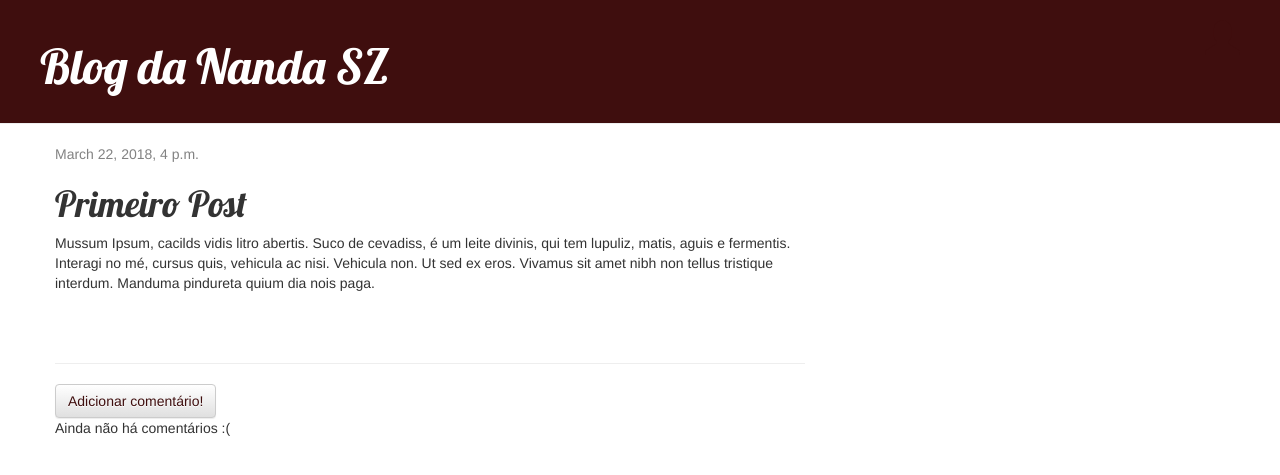
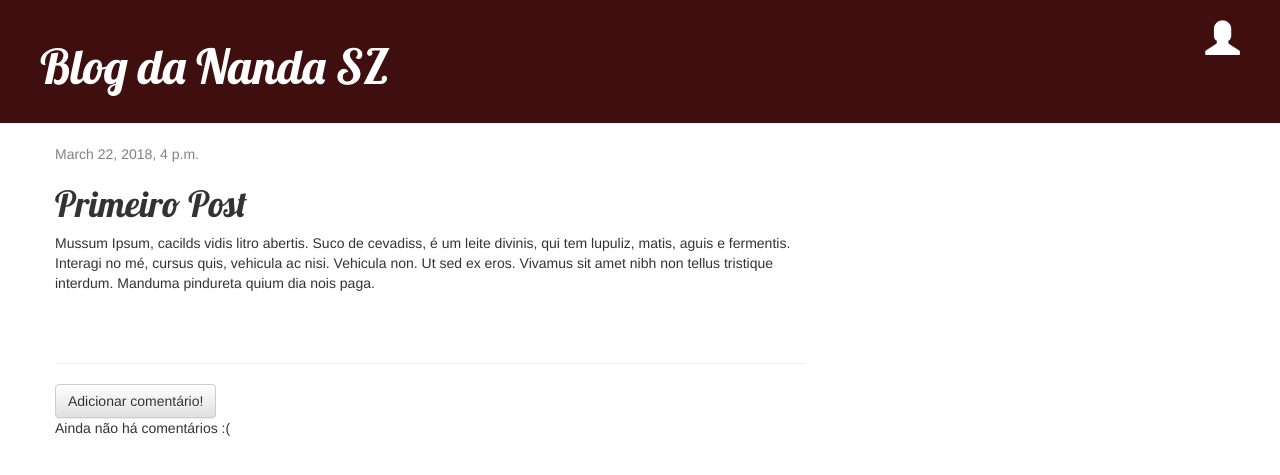
Before and after one commit to nandabelem/my-first-blog, a Django app: page /post/1/ in a window 1280 px wide. Shown: the top 475 px of the page. Run offline with Django 3.2, Linux system fonts and the light colour scheme; data comes from the database, SQL or seed files in the repository; some libraries are stand-ins or nearby versions.

Commit message:
versão 1.0

```diff
--- a/blog/static/css/blog.css
+++ b/blog/static/css/blog.css
@@ -48,7 +48,3 @@
 .comment {
     margin: 20px 0px 20px 20px;
 }
-
-a:link{
-	color: #3f0e0e;
-}
```
